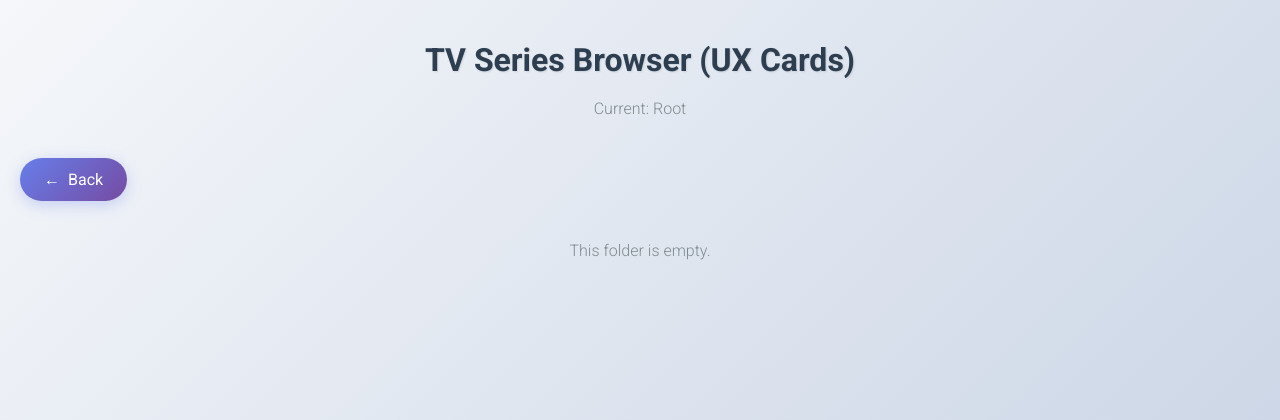
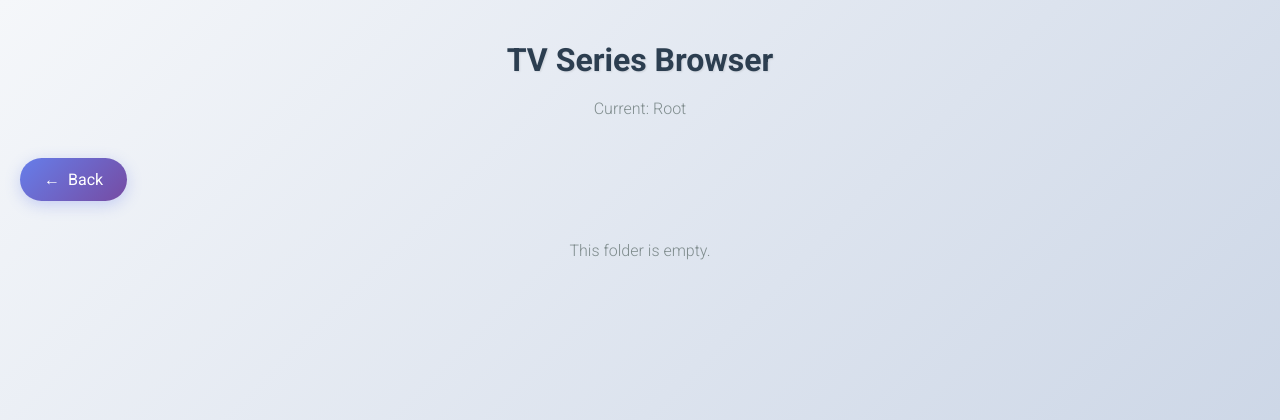
Before and after one commit to ArjunBiswas-99/tv_viewer, a Flask app: template tv_viewer/templates/ux/index.html in a window 1280 px wide. Shown: the top 420 px of the page. Run offline with Flask 3, Linux system fonts and the light colour scheme; the template is opened without the code that fills it, so the values that code supplies are empty; parts of the project's set-up code (start-up, migrations or seed data) failed here and were passed over.

Commit message:
update fixes

```diff
--- a/tv_viewer/templates/ux/index.html
+++ b/tv_viewer/templates/ux/index.html
@@ -171,7 +171,7 @@
     </style>
 </head>
 <body>
-    <h1>TV Series Browser (UX Cards)</h1>
+    <h1>TV Series Browser</h1>
     <p style="text-align: center;">Current: {% if subpath %}{{ subpath }}{% else %}Root{% endif %}</p>
 
     {% if parent_path != "" or subpath %}
```
